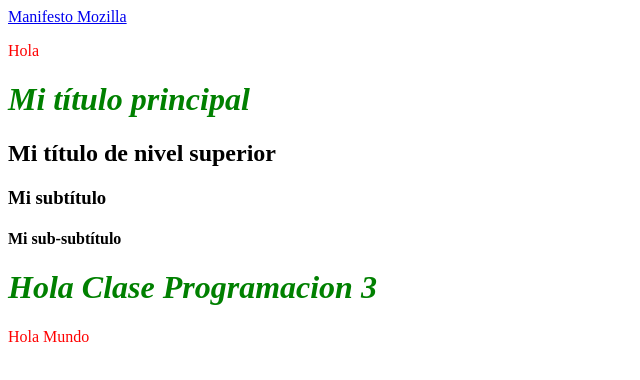
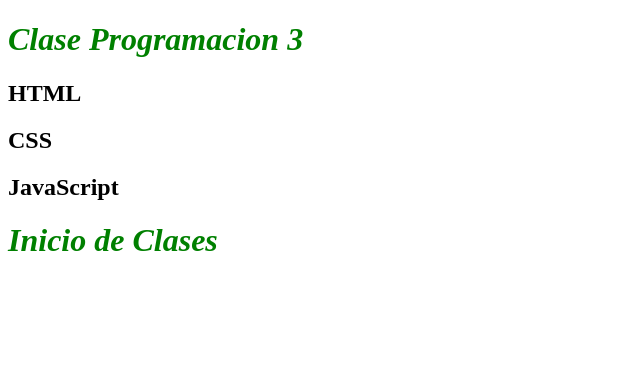
Before and after one commit to MADLABCG/p3-html-basico, a plain HTML site: page index.html in a window 1280 px wide. Shown: the whole page, without its empty margins (0-640 px from the left). Drawn offline with Linux system fonts and the light colour scheme.

Commit message:
Readme Update

```diff
--- a/index.html
+++ b/index.html
@@ -3,27 +3,21 @@
 
 <head>
     <meta charset="utf-8">
-    <title>Mi pagina de prueba</title>
+    <title>Programacion 3</title>
     <link href="styles.css" rel="stylesheet" type="text/css">
 </head>
 
 <body>
-    <a href="https://www.mozilla.org/es-AR/about/manifesto/">Manifesto Mozilla</a>
+    <h1>Clase Programacion 3</h1>
+    <h2>HTML</h2>
+    <h2>CSS</h2>
+    <h2>JavaScript</h2>
 
-    <p> Hola
-    <h1>Mi título principal</h1>
-    <h2>Mi título de nivel superior</h2>
-    <h3>Mi subtítulo</h3>
-    <h4>Mi sub-subtítulo</h4>
-    </p>
-
-    <h1>Hola Clase Programacion 3</h1>
 
     <div>
-        <p>
-            Hola Mundo
-        </p>
+        <h1>Inicio de Clases</h1>
     </div>
+
 
     <!-- <img src="https://forrit-one-msedu-p1-consumables.azureedge.net/media/b215df9f-2a6e-4d29-a338-09904f40e005/m365-panel1-girl-at-laptop-1760x789.jpg"
         alt="Mi imagen de prueba"> -->
```
